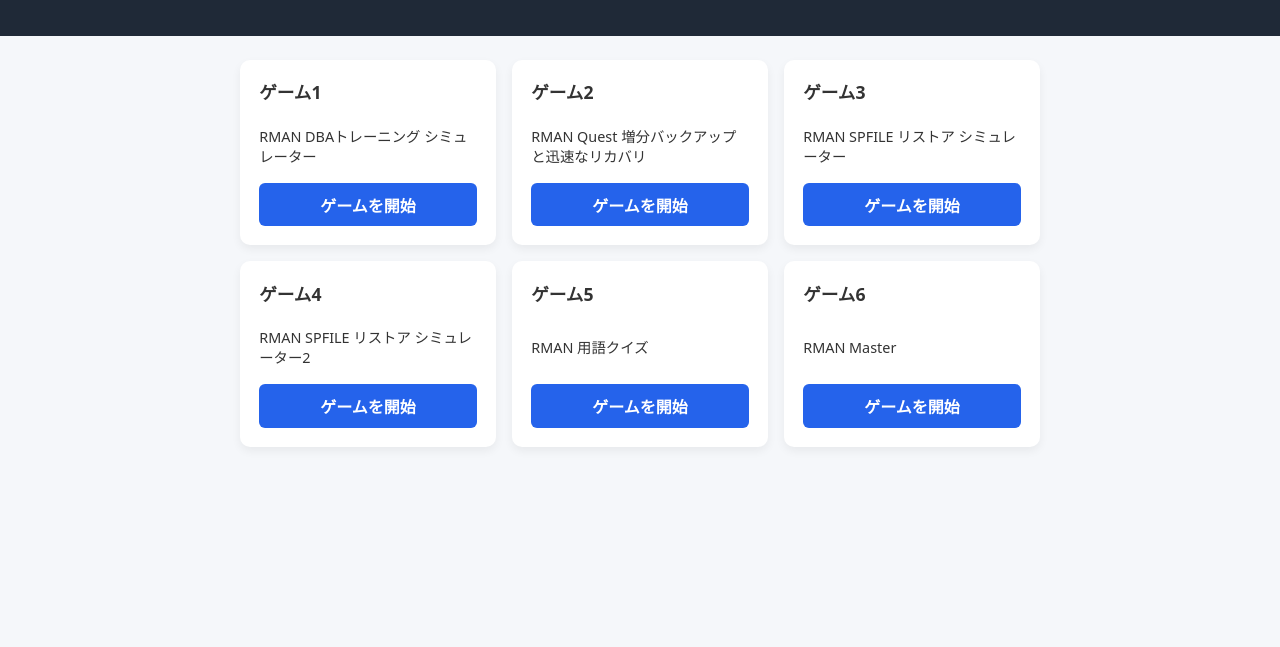
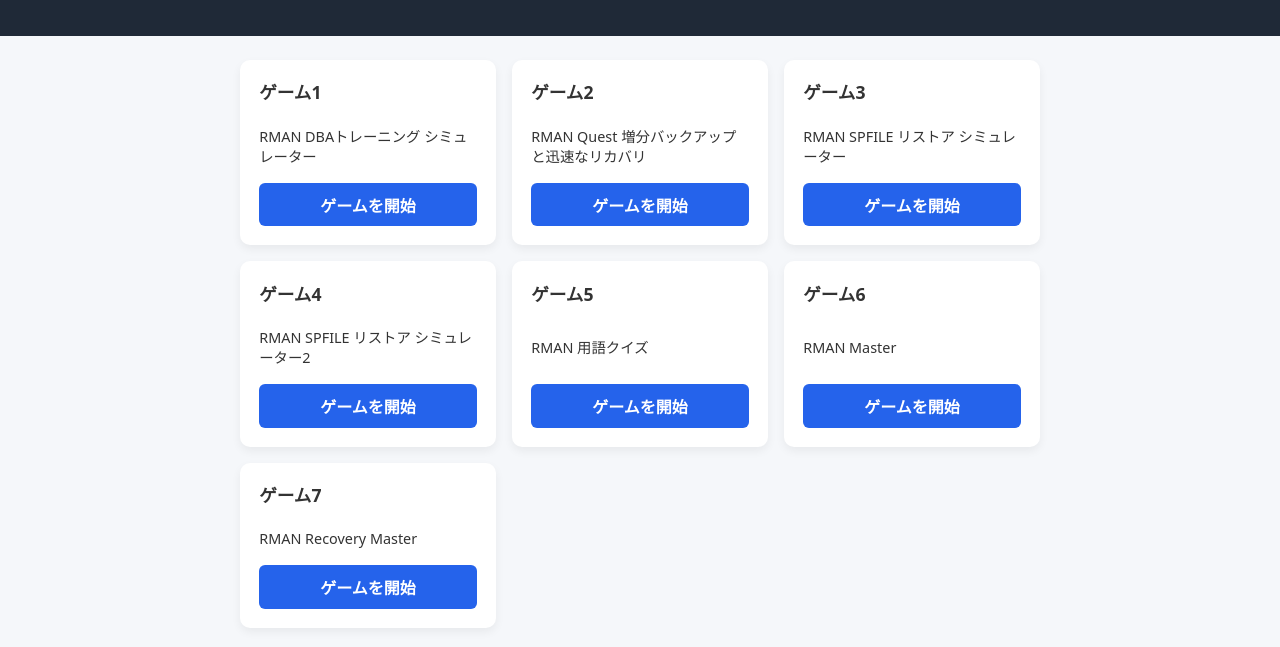
Before and after one commit to explorelei/RMAN-sutudy-games, a plain HTML site: page index.html in a window 1280 px wide. Shown: the part 95-742 px from the top of the page. Drawn offline with Linux system fonts and the light colour scheme.

Commit message:
Add game card for 'ゲーム7' to index.html

```diff
--- a/index.html
+++ b/index.html
@@ -147,6 +147,14 @@
         <a href="game6.html">ゲームを開始</a>
       </div>
 
+      <div class="game-card">
+        <h2>ゲーム7</h2>
+        <p>
+          RMAN Recovery Master
+        </p>
+        <a href="game7.html">ゲームを開始</a>
+      </div>
+
     </section>
   </main>
 
```
